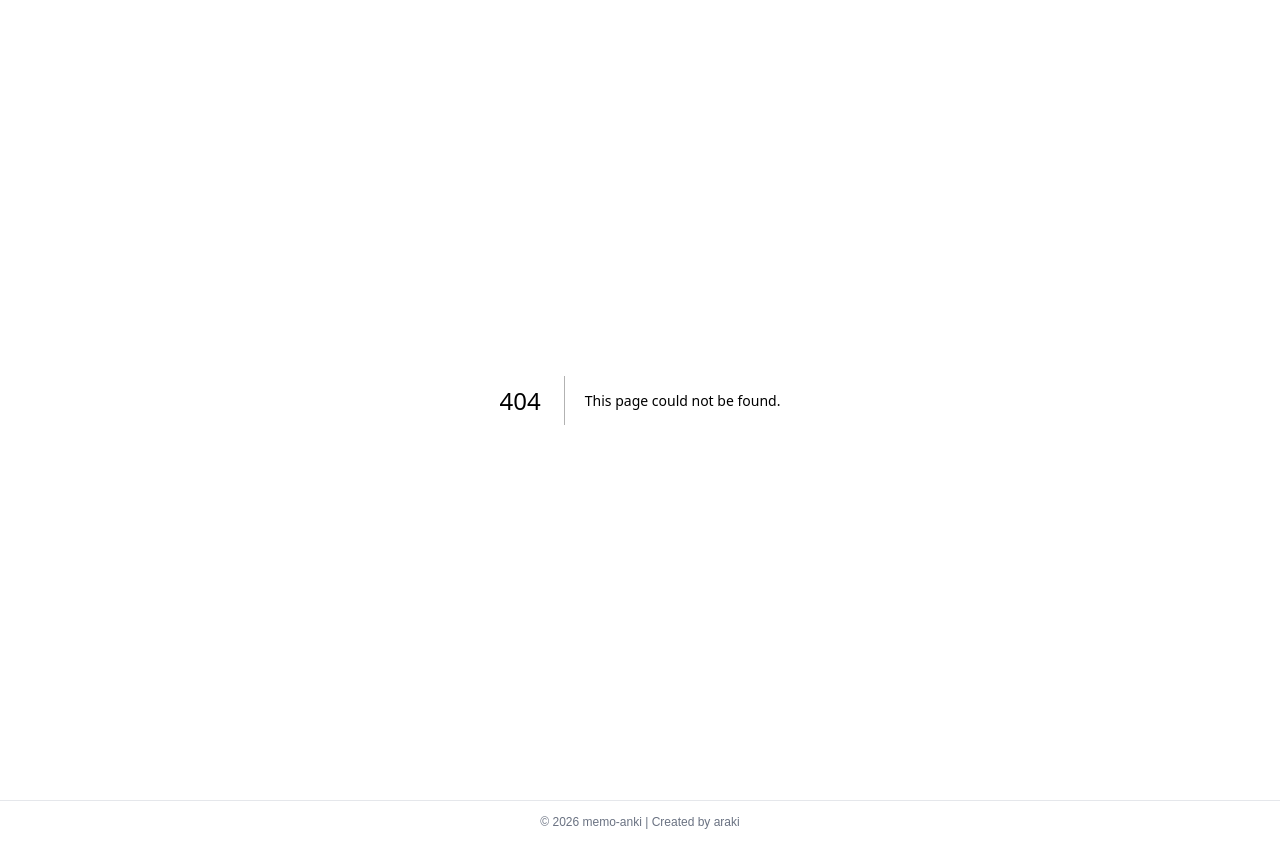
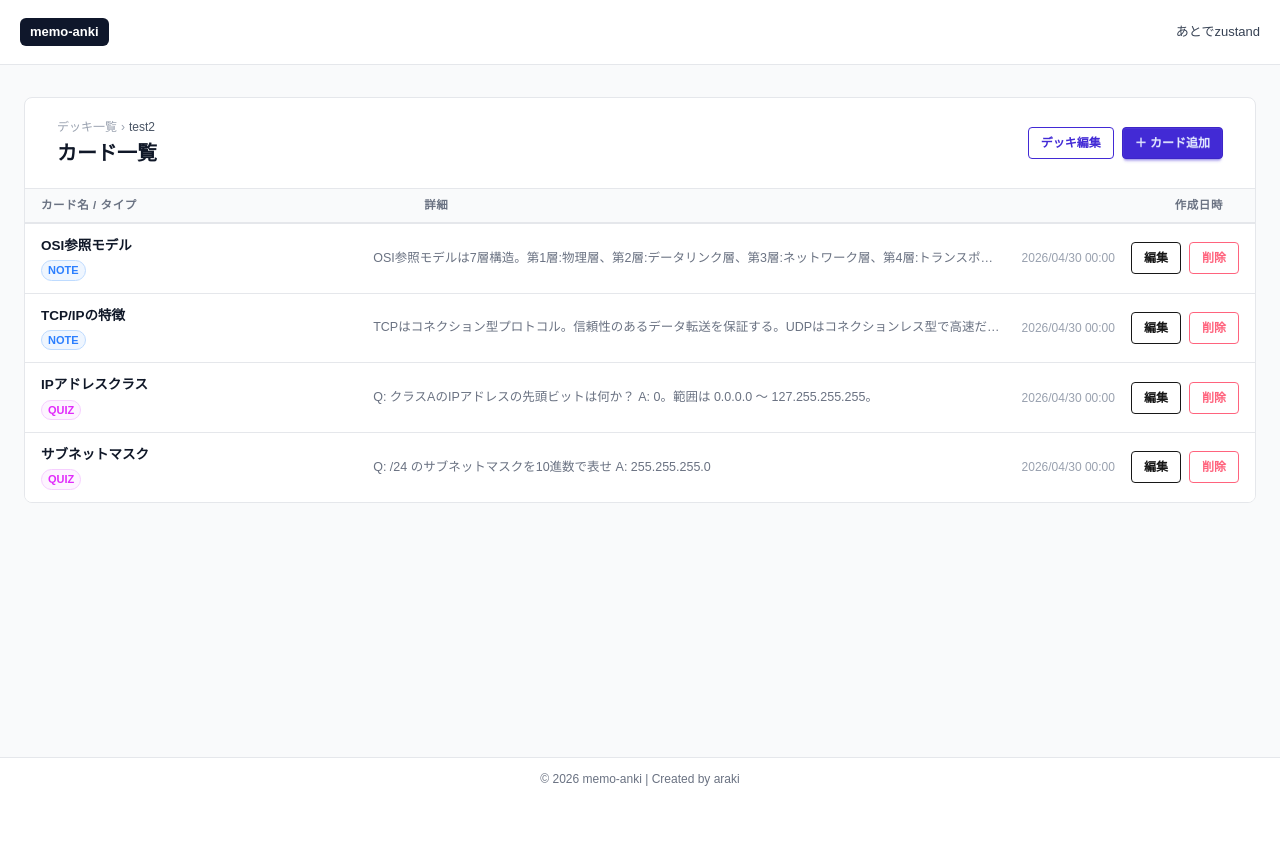
Before and after one commit to Shin0005/memo-anki, a Next.js app in the folder frontend/: page /decks/1 in a window 1280 px wide. Before the commit this address had no page. After the commit the page ends 800 px from the top, so only its background shows below. Built offline with nearby package versions, Linux system fonts and the light colour scheme.

Commit message:
feat: cardのpage.tsxを作成

```diff
--- /dev/null
+++ b/frontend/app/(main)/decks/[deckId]/page.tsx
@@ -0,0 +1,146 @@
+'use client';
+
+import { useState } from 'react';
+import { useParams } from 'next/navigation';
+// import { useQueryClient } from '@tanstack/react-query';
+import { components } from '@memo-anki/shared';
+// import { useCards } from '@/features/card/hooks/useCards';
+// import { useCardMutations } from '@/features/card/hooks/useCardMutations';
+
+import CardListPageHeader from '@/features/card/components/CardListPageHeader';
+import CardList from '@/features/card/components/CardList';
+import CardCreateModal from '@/features/card/components/CardCreateModal';
+import CardEditModal from '@/features/card/components/CardEditModal';
+import DeckUpdateModal from '@/features/deck/components/DeckUpdateModal';
+
+type Card = components['schemas']['CardResponse'];
+type Deck = components['schemas']['DeckResponse'];
+
+const MOCK_DECK: Deck = {
+  id: '714',
+  name: 'test2',
+  description: 'lalalaa',
+  createdAt: '2026-04-28T14:23:39.477Z',
+};
+
+const MOCK_CARDS = [
+  {
+    id: '221',
+    deckId: '714',
+    name: 'OSI参照モデル',
+    type: 0,
+    content:
+      'OSI参照モデルは7層構造。第1層:物理層、第2層:データリンク層、第3層:ネットワーク層、第4層:トランスポート層、第5層:セッション層、第6層:プレゼンテーション層、第7層:アプリケーション層。',
+    question: null,
+    answer: null,
+    updatedAt: '2026-04-30T00:00:00.000Z',
+  },
+  {
+    id: '222',
+    deckId: '714',
+    name: 'TCP/IPの特徴',
+    type: 0,
+    content:
+      'TCPはコネクション型プロトコル。信頼性のあるデータ転送を保証する。UDPはコネクションレス型で高速だが信頼性は低い。',
+    question: null,
+    answer: null,
+    updatedAt: '2026-04-30T00:00:00.000Z',
+  },
+  {
+    id: '223',
+    deckId: '714',
+    name: 'IPアドレスクラス',
+    type: 1,
+    content: null,
+    question: 'クラスAのIPアドレスの先頭ビットは何か？',
+    answer: '0。範囲は 0.0.0.0 〜 127.255.255.255。',
+    updatedAt: '2026-04-30T00:00:00.000Z',
+  },
+  {
+    id: '224',
+    deckId: '714',
+    name: 'サブネットマスク',
+    type: 1,
+    content: null,
+    question: '/24 のサブネットマスクを10進数で表せ',
+    answer: '255.255.255.0',
+    updatedAt: '2026-04-30T00:00:00.000Z',
+  },
+] as unknown as Card[];
+
+export default function CardListPage() {
+  const params = useParams<{ deckId: string }>();
+  const deckId = params.deckId;
+
+  // const queryClient = useQueryClient();
+  // const deck = queryClient.getQueryData<Deck[]>(['decks'])?.find((d) => d.id === deckId);
+  // const { data: cards = [] } = useCards(deckId);
+  // const { deleteCard } = useCardMutations(deckId);
+  const deck = MOCK_DECK;
+  const cards = MOCK_CARDS;
+
+  const [openEditDeck, setOpenEditDeck] = useState(false);
+  const [openCreateCard, setOpenCreateCard] = useState(false);
+  const [editingCard, setEditingCard] = useState<Card | null>(null);
+
+  const handleEditCard = (cardId: string) => {
+    const target = cards.find((c) => c.id === cardId);
+    if (target) setEditingCard(target);
+  };
+  const handleDeleteCard = (cardId: string) => {
+    // deleteCard(cardId);
+    console.log('[stub] deleteCard', cardId);
+  };
+
+  return (
+    <main className="flex-1 bg-gray-50">
+      <div className="max-w-[1536px] mx-auto px-6 py-8">
+        <section className="bg-white border border-gray-200 rounded-lg overflow-hidden">
+          <CardListPageHeader
+            deckName={deck?.name ?? ''}
+            onEditDeck={() => setOpenEditDeck(true)}
+            onAddCard={() => setOpenCreateCard(true)}
+          />
+          <CardList
+            cards={cards}
+            onEdit={handleEditCard}
+            onDelete={handleDeleteCard}
+          />
+        </section>
+      </div>
+
+      {/* デッキ編集モーダル */}
+      {deck && (
+        <DeckUpdateModal
+          open={openEditDeck}
+          onClose={() => setOpenEditDeck(false)}
+          initialDeck={deck}
+          onSave={(values) => {
+            console.log('[stub] updateDeck', deckId, values);
+          }}
+        />
+      )}
+
+      {/* カード作成モーダル */}
+      <CardCreateModal
+        open={openCreateCard}
+        onClose={() => setOpenCreateCard(false)}
+        onCreate={(values) => {
+          console.log('[stub] createCard', values);
+        }}
+      />
+
+      {/* カード編集モーダル */}
+      {editingCard && (
+        <CardEditModal
+          open={!!editingCard}
+          onClose={() => setEditingCard(null)}
+          initialCard={editingCard}
+          onSave={(values) => {
+            console.log('[stub] updateCard', editingCard.id, values);
+          }}
+        />
+      )}
+    </main>
+  );
+}
```
